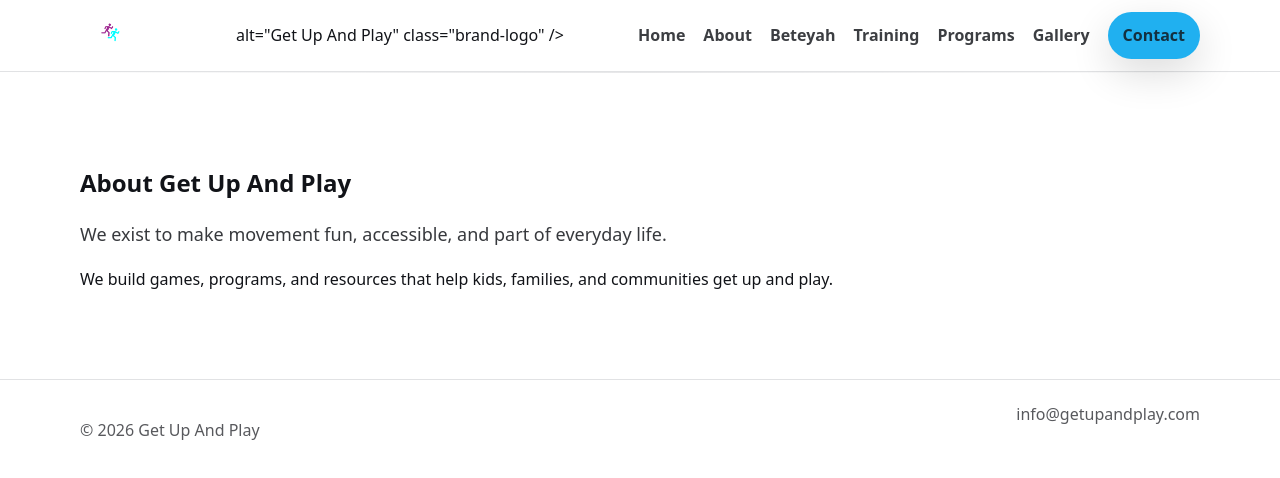
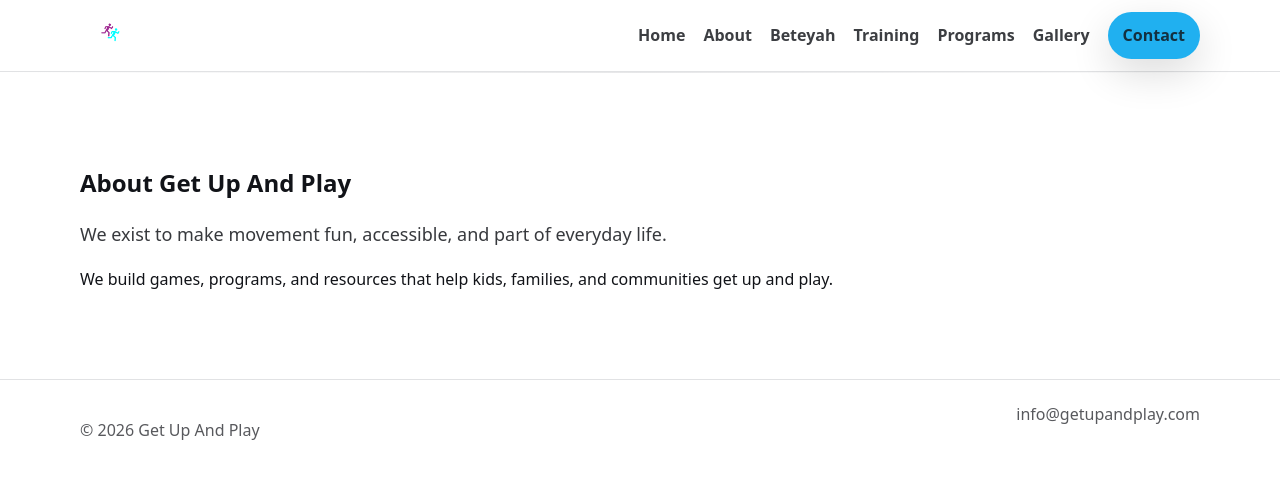
Before and after one commit to harward74-dot/getupandplay, a plain HTML site: page about.html in a window 1280 px wide. Drawn offline with Linux system fonts and the light colour scheme.

Commit message:
Update about.html

```diff
--- a/about.html
+++ b/about.html
@@ -14,11 +14,6 @@
     <a class="brand" href="/index.html" aria-label="Get Up And Play Home">
   <img src="/assets/img/guap-logo.jpg" alt="Get Up And Play" class="brand-logo" />
 </a>
-
-        alt="Get Up And Play"
-        class="brand-logo"
-      />
-    </a>
 
     <nav class="nav" aria-label="Primary">
       <a href="index.html">Home</a>
```
